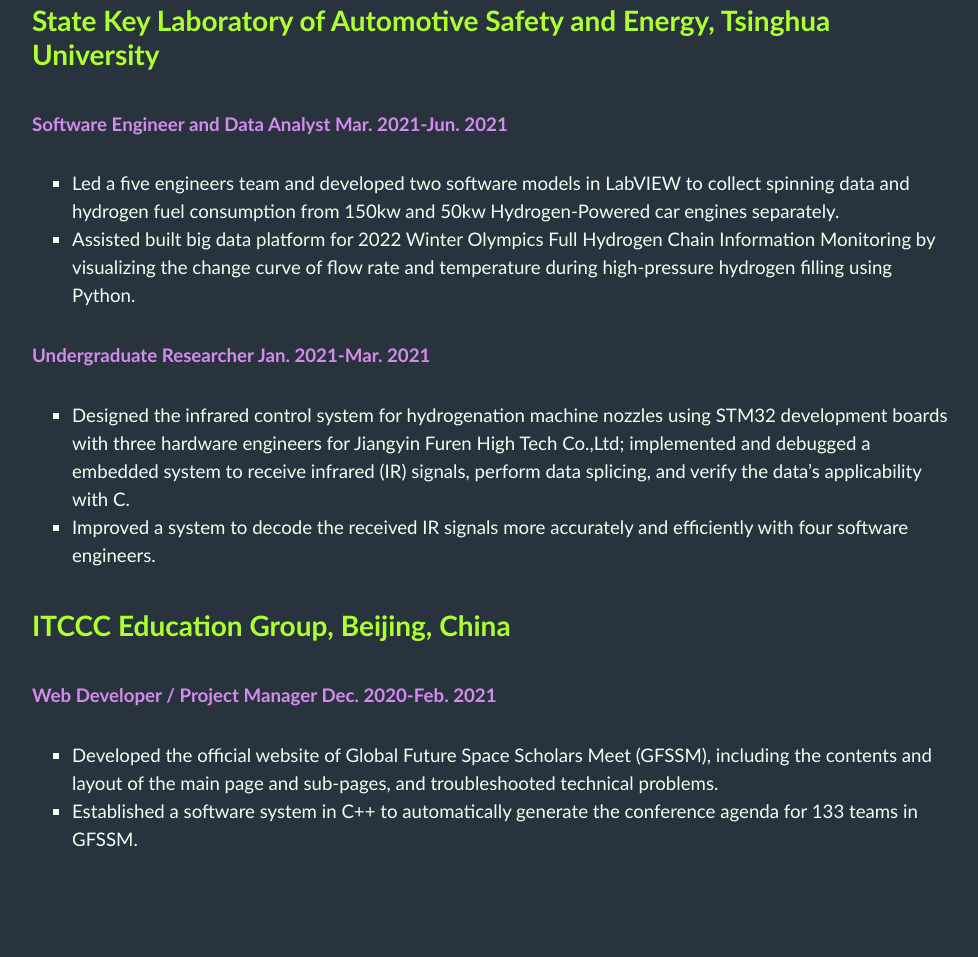
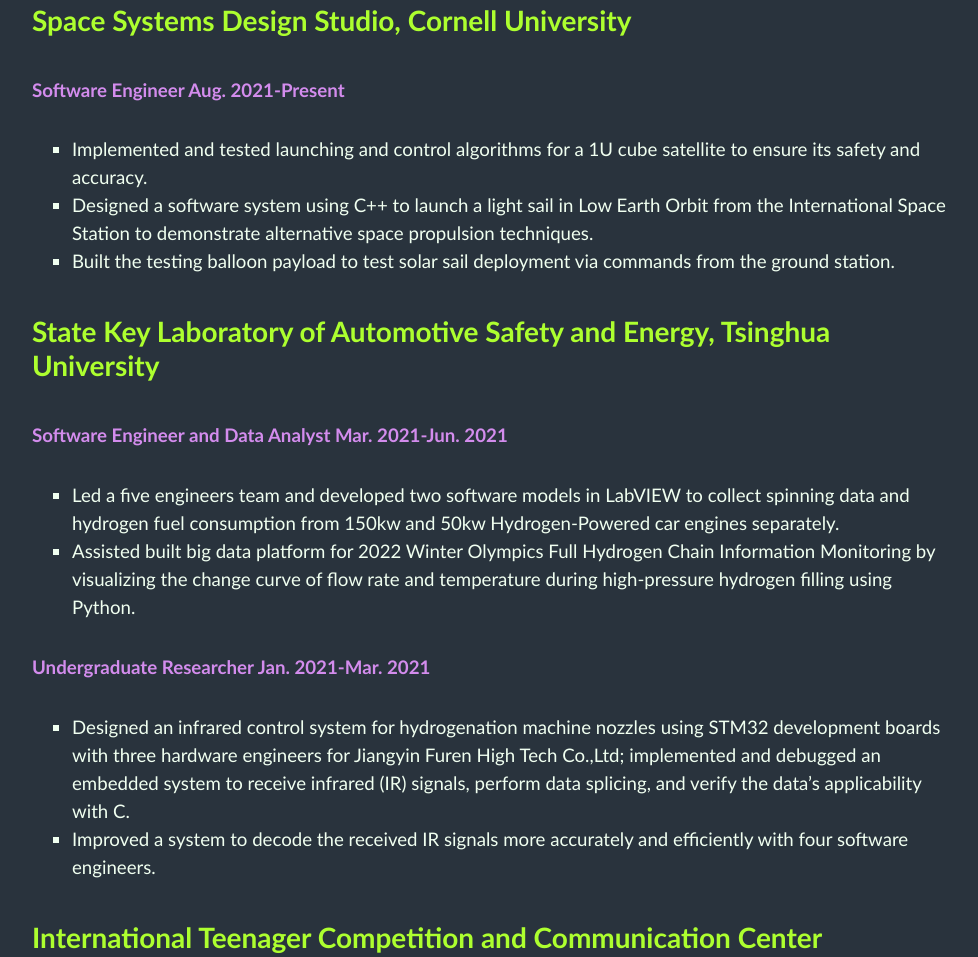
Before and after one commit to Weiyan-Wu/Weiyan-Wu.github.io, a plain HTML site: page professional_experience.html in a window 1280 px wide. Shown: the part 416-1373 px from the top of the page, without its empty margins (146-1124 px from the left). Before the commit the page ends 1313 px from the top, so only its background shows below. Drawn offline with Linux system fonts and the light colour scheme.

Commit message:
Update professional_experience.html

```diff
--- a/professional_experience.html
+++ b/professional_experience.html
@@ -18,38 +18,53 @@
   </nav>
 
   <div class="col_p">
+
+  <h2>Space Systems Design Studio, Cornell University</h2>
+  <h3>Software Engineer Aug. 2021-Present</h3>
+  <ul>
+  <li>
+    Implemented and tested launching and control algorithms for a 1U cube satellite to ensure its safety and accuracy.
+  </li>
+  <li>
+    Designed a software system using C++ to launch a light sail in Low Earth Orbit from the International Space Station to demonstrate alternative space propulsion techniques.
+  </li>
+  <li>
+    Built the testing balloon payload to test solar sail deployment via commands from the ground station.
+  </li>
+</ul>
+
   <h2>State Key Laboratory of Automotive Safety and Energy, Tsinghua University</h2>
   <h3>Software Engineer and Data Analyst Mar. 2021-Jun. 2021</h3>
   <ul>
   <li>
-    Led a five engineers team and developed two software models in LabVIEW to collect spinning data and hydrogen
-    fuel consumption from 150kw and 50kw Hydrogen-Powered car engines separately.
+    Led a five engineers team and developed two software models in LabVIEW to collect spinning data and hydrogen fuel consumption from 150kw and 50kw Hydrogen-Powered car engines separately.
   </li>
   <li>
-    Assisted built big data platform for 2022 Winter Olympics Full Hydrogen Chain Information Monitoring by
-    visualizing the change curve of flow rate and temperature during high-pressure hydrogen filling using Python.
+    Assisted built big data platform for 2022 Winter Olympics Full Hydrogen Chain Information Monitoring by visualizing the change curve of flow rate and temperature during high-pressure hydrogen filling using Python.
   </li>
 </ul>
 
   <h3>Undergraduate Researcher Jan. 2021-Mar. 2021</h3>
   <ul>
   <li>
-    Designed the infrared control system for hydrogenation machine nozzles using STM32 development boards with three hardware engineers for Jiangyin Furen High Tech Co.,Ltd; implemented and debugged a embedded system
-    to receive infrared (IR) signals, perform data splicing, and verify the data’s applicability with C.
+    Designed an infrared control system for hydrogenation machine nozzles using STM32 development boards with three hardware engineers for Jiangyin Furen High Tech Co.,Ltd; implemented and debugged an embedded system to receive infrared (IR) signals, perform data splicing, and verify the data’s applicability with C.
   </li>
   <li>
     Improved a system to decode the received IR signals more accurately and efficiently with four software engineers.
   </li>
 </ul>
 
-  <h2>ITCCC Education Group, Beijing, China</h2>
+  <h2>International Teenager Competition and Communication Center</h2>
   <h3>Web Developer / Project Manager Dec. 2020-Feb. 2021</h3>
   <ul>
   <li>
-    Developed the official website of Global Future Space Scholars Meet (GFSSM), including the contents and layout of the main page and sub-pages, and troubleshooted technical problems.
+    Developed the official website of Global Future Space Scholars Meet (GFSSM), including the contents and layout of the main page and sub-pages with HTML, CSS, and JavaScript, and troubleshot technical problems.
   </li>
   <li>
-    Established a software system in C++ to automatically generate the conference agenda for 133 teams in GFSSM.
+    Established a software system in C++ to automatically generate the conference agenda for 133 teams in GFSSM
+  </li>
+    <li>
+    Organized the Space Exploration Educators Conference in the Greater China Region and composed the project proposal for feasibility analysis, certification scheme, cost, pricing, and management strategy.
   </li>
 </ul>
 </div>
```
